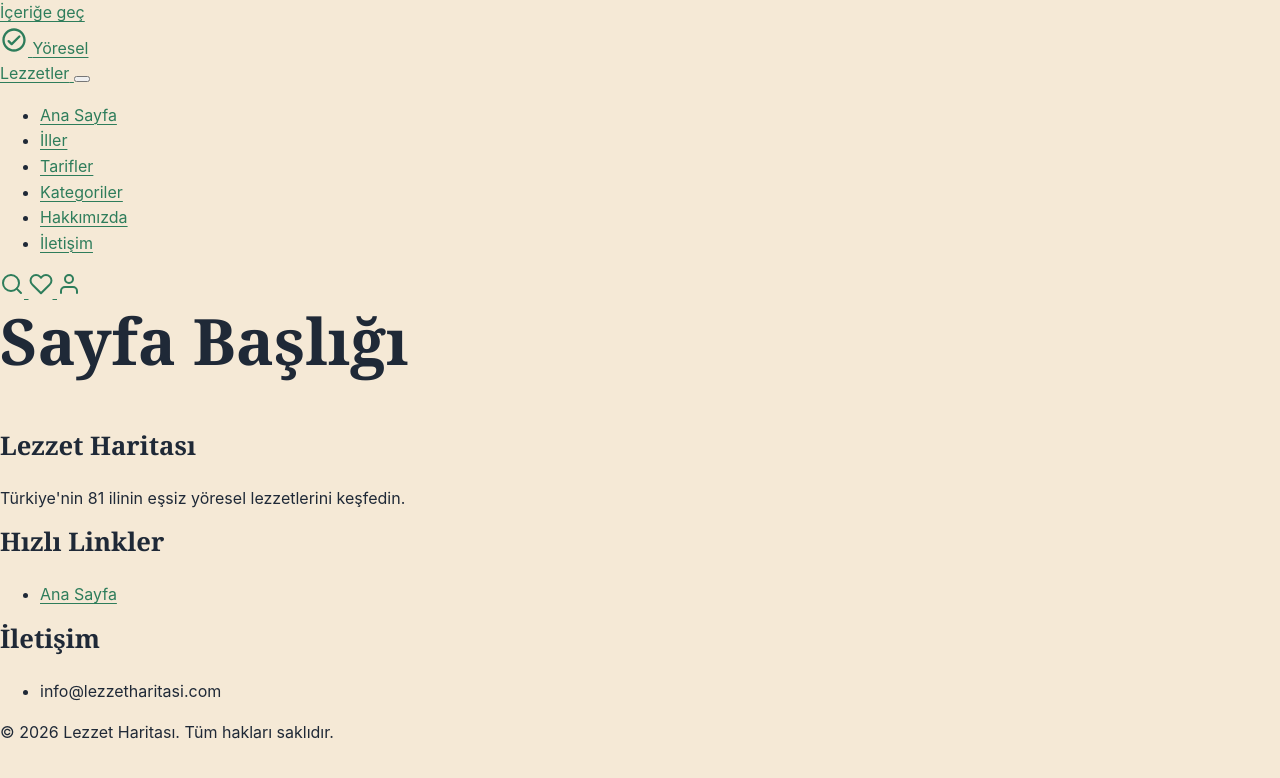
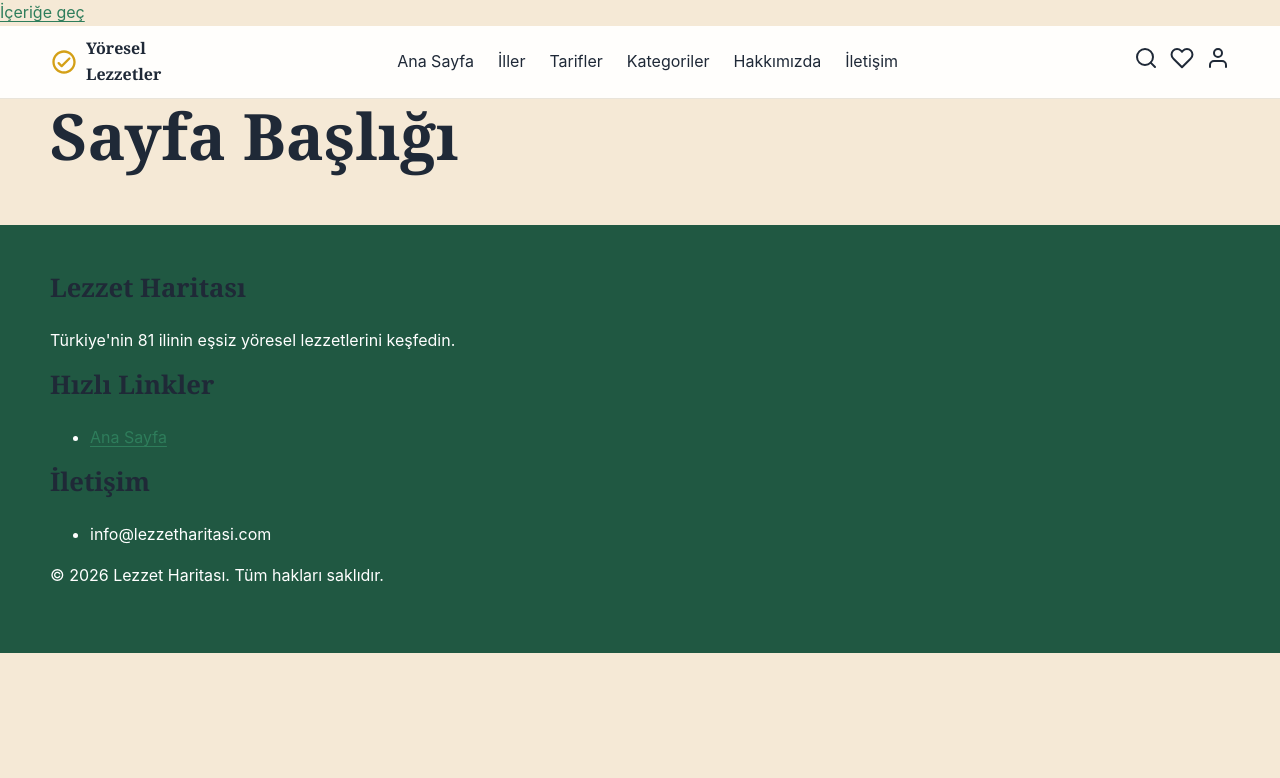
Before and after one commit to adhoc0/-FOOD, a Django app: page /kvkk/ in a window 1280 px wide. Shown: the top 778 px of the page. Run offline with Django 5.2, Linux system fonts and the light colour scheme.

Commit message:
style: complete shared layout and component styles

```diff
--- a/static/css/base/utilities.css
+++ b/static/css/base/utilities.css
@@ -0,0 +1,7 @@
+.flow > * + * {
+    margin-top: var(--space-md);
+}
+
+.text-muted {
+    color: var(--color-text-light);
+}
--- a/static/css/components/forms.css
+++ b/static/css/components/forms.css
@@ -0,0 +1,10 @@
+label {
+    color: var(--color-text);
+    font-weight: 600;
+}
+
+input,
+select,
+textarea {
+    max-width: 100%;
+}
--- a/static/css/layout/container.css
+++ b/static/css/layout/container.css
@@ -0,0 +1,4 @@
+.container {
+    width: min(100% - 2rem, 1180px);
+    margin-inline: auto;
+}
--- a/static/css/layout/footer.css
+++ b/static/css/layout/footer.css
@@ -0,0 +1,5 @@
+.footer {
+    padding: var(--space-2xl) 0;
+    background: var(--footer-background);
+    color: var(--footer-text);
+}
--- a/static/css/layout/header.css
+++ b/static/css/layout/header.css
@@ -0,0 +1,7 @@
+.header {
+    position: relative;
+    z-index: 10;
+    background: rgb(255 255 255 / 92%);
+    border-bottom: var(--border-width) solid var(--color-border);
+    backdrop-filter: blur(12px);
+}
--- a/static/css/layout/navbar.css
+++ b/static/css/layout/navbar.css
@@ -0,0 +1,61 @@
+.nav {
+    display: flex;
+    align-items: center;
+    min-height: 4.5rem;
+    gap: var(--space-lg);
+}
+
+.nav__logo {
+    display: inline-flex;
+    align-items: center;
+    gap: .5rem;
+    color: var(--color-text);
+    font-family: var(--font-family-display);
+    font-weight: 700;
+    text-decoration: none;
+}
+
+.nav__logo-icon {
+    color: var(--color-accent);
+}
+
+.nav__menu {
+    display: flex;
+    flex: 1;
+    justify-content: center;
+    gap: var(--space-lg);
+    margin: 0;
+    padding: 0;
+    list-style: none;
+}
+
+.nav__link,
+.nav__icon-btn {
+    color: var(--color-text);
+    text-decoration: none;
+}
+
+.nav__link:hover,
+.nav__icon-btn:hover {
+    color: var(--color-primary);
+}
+
+.nav__actions {
+    display: flex;
+    gap: .75rem;
+}
+
+.nav__toggle {
+    display: none;
+}
+
+@media (max-width: 850px) {
+    .nav__menu {
+        display: none;
+    }
+
+    .nav__toggle {
+        display: inline-flex;
+        margin-left: auto;
+    }
+}
--- a/static/css/main.css
+++ b/static/css/main.css
@@ -7,6 +7,16 @@
 @import url("base/reset.css");
 @import url("base/typography.css");
 @import url("base/accessibility.css");
+@import url("base/utilities.css");
+@import url("layout/container.css");
+@import url("layout/header.css");
+@import url("layout/navbar.css");
+@import url("layout/footer.css");
+@import url("components/buttons.css");
+@import url("components/forms.css");
+@import url("components/messages.css");
+@import url("components/pagination.css");
+@import url("components/breadcrumb.css");
 @import url("components/cards/recipe-card.css");
 @import url("components/cards/province-card.css");
 @import url("components/cards/category-card.css");
```
Also changed, not shown: static/css/components/buttons.css (+28 -0 lines).
